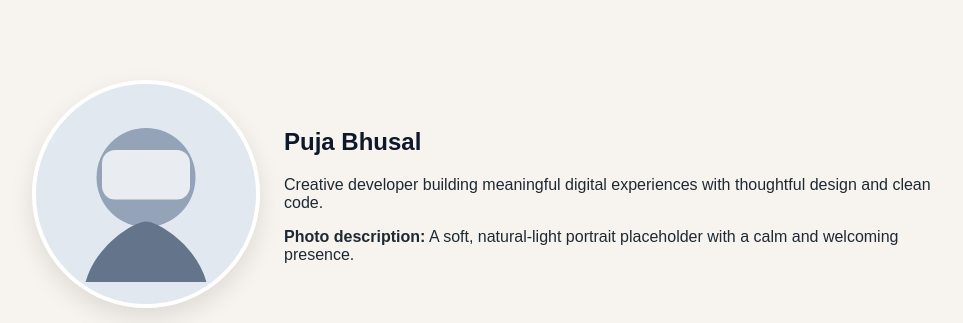
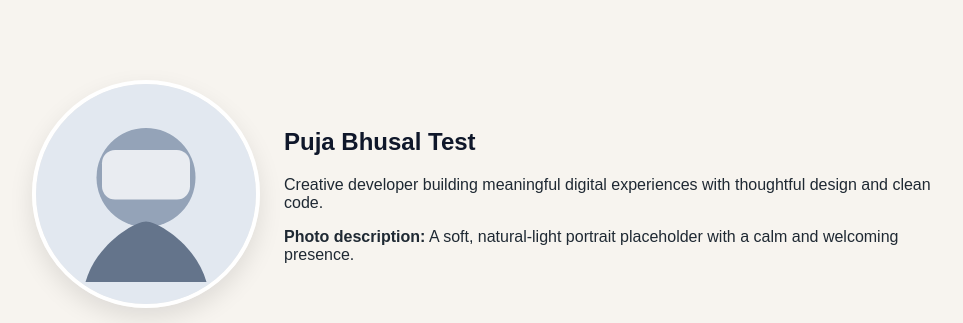
Before and after one commit to pujabhusal1/portfolio, a Jekyll site: the page built from index.md, in a window 1280 px wide. Shown: the top 323 px of the page, without its empty margins (158-1121 px from the left). Built offline with Jekyll 4.4.1, drawn with Linux system fonts in a browser that asks for light colours.

```diff
--- a/index.md
+++ b/index.md
@@ -6,7 +6,7 @@ title: Puja Bhusal | Portfolio
 <section class="hero">
   <img src="{{ '/assets/images/photo-placeholder.svg' | relative_url }}" alt="Placeholder portrait of Puja Bhusal" />
   <div class="intro">
-    <h1>Puja Bhusal</h1>
+    <h1>Puja Bhusal Test</h1>
     <p>Creative developer building meaningful digital experiences with thoughtful design and clean code.</p>
     <p><strong>Photo description:</strong> A soft, natural-light portrait placeholder with a calm and welcoming presence.</p>
   </div>
```
